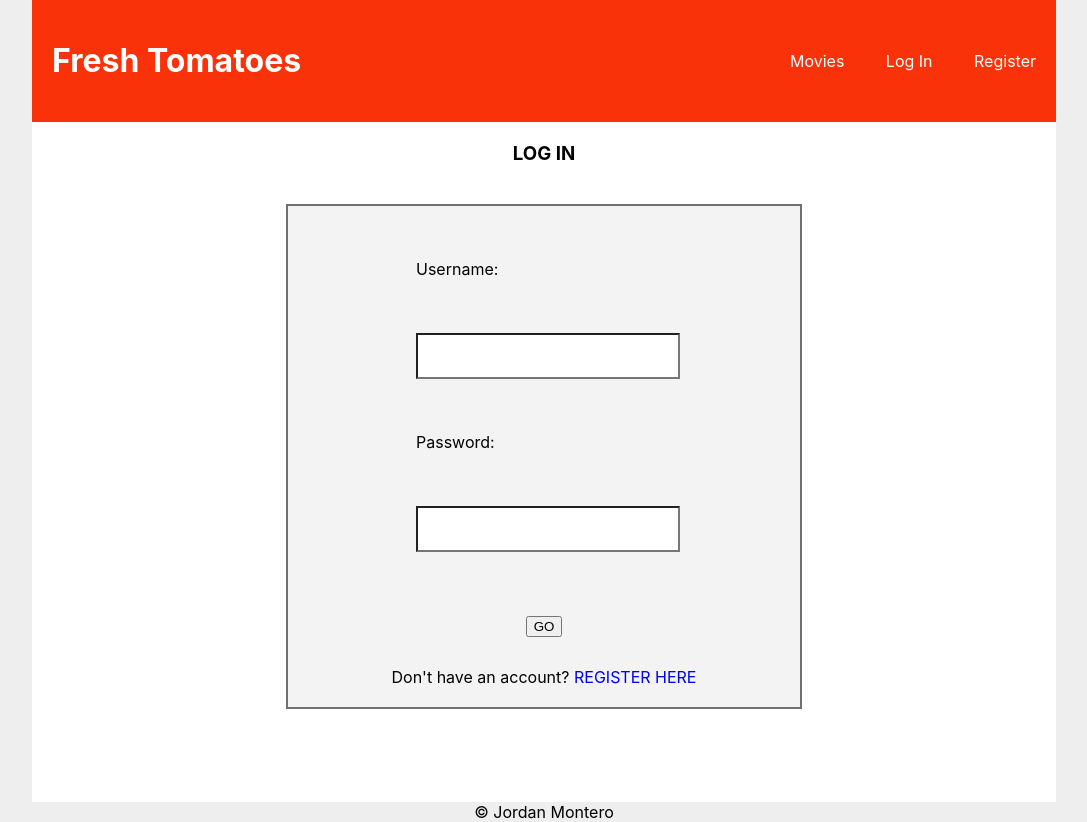
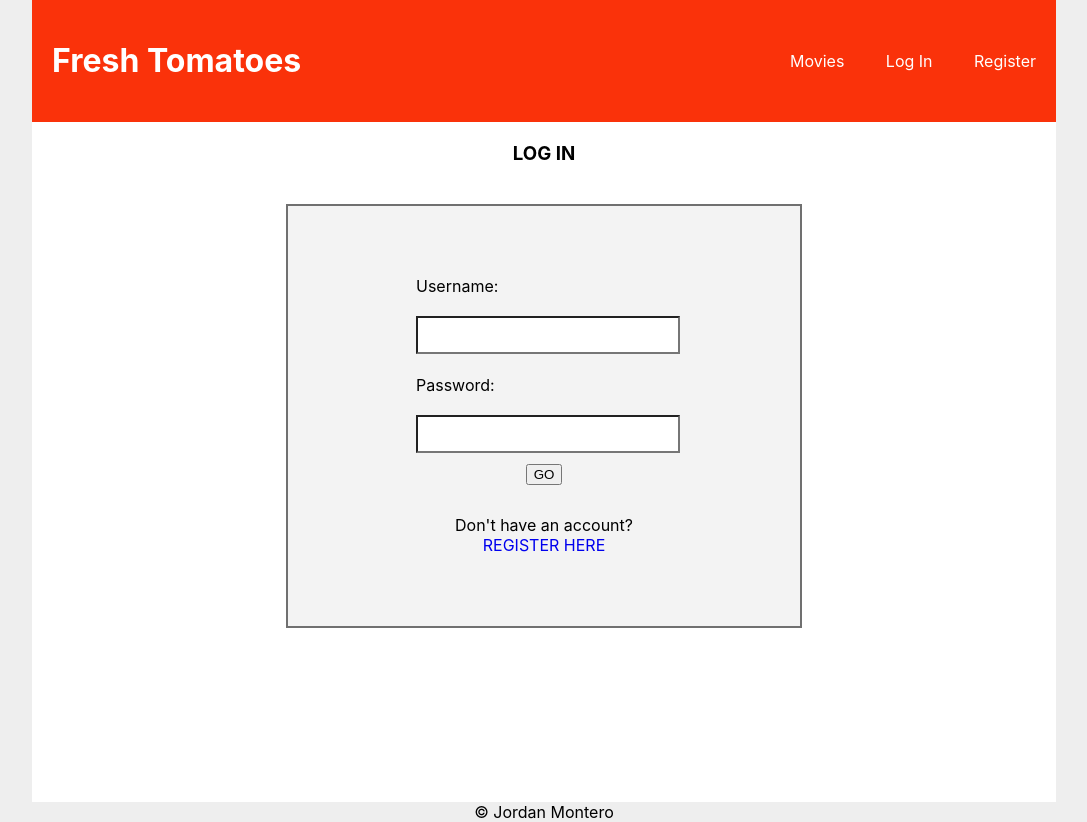
Before and after one commit to Jordanm96/fresh-tomatoes, a React (Create React App) app in the folder client/: page /login in a window 1280 px wide. Shown: the whole page, without its empty margins (96-1183 px from the left). Built offline with nearby package versions, Linux system fonts and the light colour scheme.

Commit message:
Login in progress. Going to apply same css to register

```diff
--- a/client/src/screens/Login/Login.css
+++ b/client/src/screens/Login/Login.css
@@ -24,17 +24,23 @@
   flex-direction: column;
   align-items: flex-start;
   justify-content:space-evenly;
-  height: 50vh;
+  height: 40vh;
   width: 50%;
+  margin: 0 auto;
   /* padding-top: 100px; */
-  /* margin-top: 100px; */
+  margin-top: 50px;
+  margin-bottom: 50px;
+
+
 }
 .user-form input {
   width: 100%;
   height: 10%;
   background-color: white;
 }
-
+.login {
+  margin-top: 20px;
+}
 @media only screen
   and (min-device-width: 320px)
   and (max-device-width: 480px)
--- a/client/src/screens/Login/Login.jsx
+++ b/client/src/screens/Login/Login.jsx
@@ -48,12 +48,12 @@ const Login = (props) => {
             onChange={handleChange}
             className= 'login'
             />
-            </div>
           <button>GO</button>
           <label className= 'link'>Don't have an account? {" "}
 
         <Link to='/register'>REGISTER HERE</Link>
           </label>
+            </div>
       </form>
     </>
   );
```
